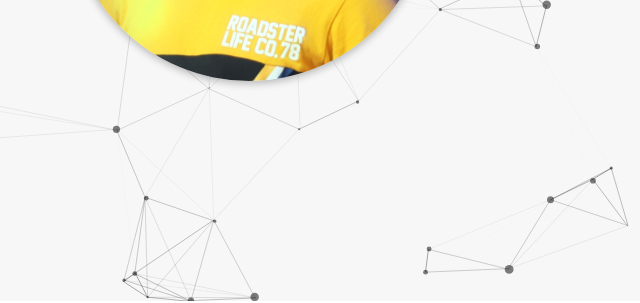
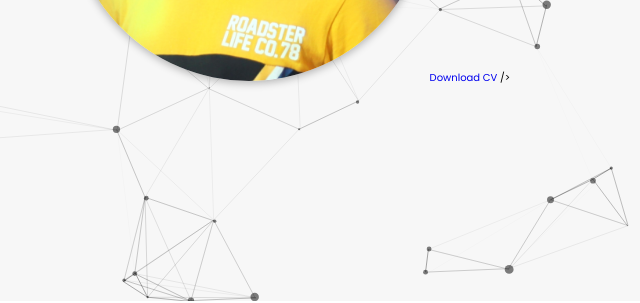
Before and after one commit to 89chandu/github.io, a plain HTML site: page index.html in a window 1280 px wide. Shown: the part 499-802 px from the top of the page, 640-1280 px from the left. Drawn offline with nearby package versions, Linux system fonts and the light colour scheme.

Commit message:
5th commit

```diff
--- a/index.html
+++ b/index.html
@@ -14,6 +14,8 @@
     />
     <!-- Custom CSS -->
     <link rel="stylesheet" href="./assets/css/style.css" />
+
+
     <!-- Font Awesome -->
     <link
       rel="stylesheet"
@@ -29,6 +31,10 @@
       href="./assets/images/favicon.ico"
       type="image/x-png"
     />
+
+
+
+
     <title>Portfolio | Chandu Bopche</title>
   </head>
   <body oncontextmenu="return false">
@@ -126,6 +132,9 @@
           class="tilt"
           src="./assets/images/Screenshot (517).png"
           alt=""
+          <button class="download-btn"><a href="assets\chandu.pdf" download>Download CV</a></button>
+
+
         />
       </div>
     </section>
```
